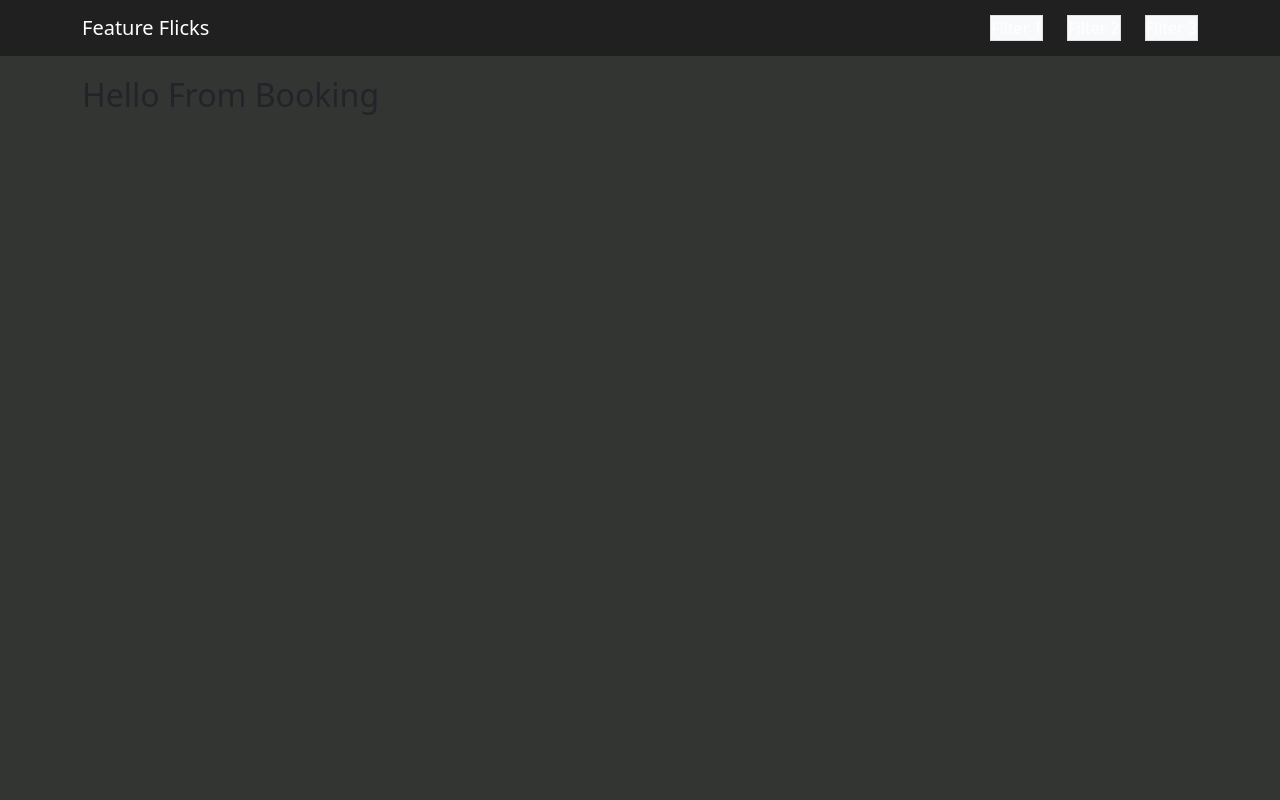
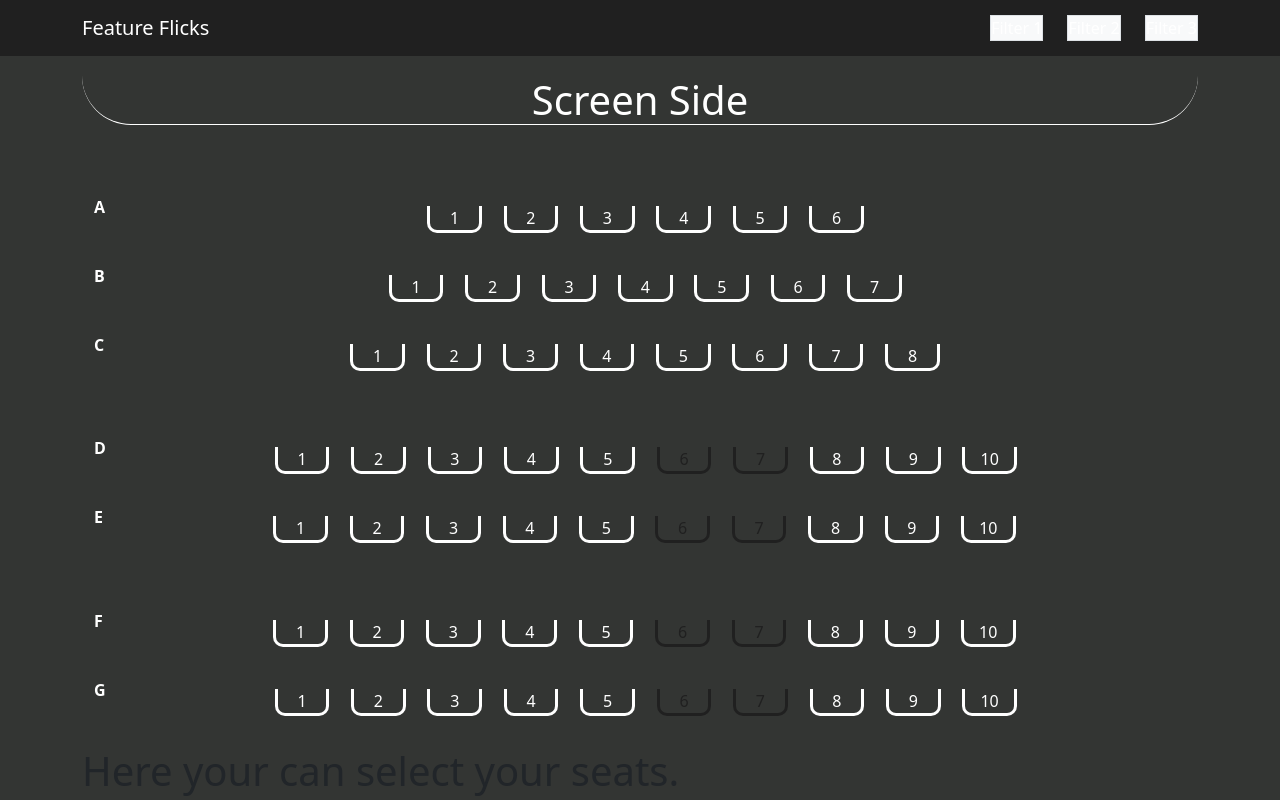
Before and after one commit to p33t00/feature-flicks, a React (Vite) app: page /booking in a window 1280 px wide. Built offline with nearby package versions, Linux system fonts and the light colour scheme.

Commit message:
Auditorium comp.

```diff
--- /dev/null
+++ b/src/components/Auditorium.css
@@ -0,0 +1,67 @@
+.container.auditorium-big {
+	width: 100%;
+	min-width: 360px;
+}
+
+.row-seat > span {
+	font-weight: bold;
+	float: none;
+	color: white;
+}
+
+.row-seat > div div{
+	display: inline-block;
+	text-align: center;
+	margin: 1%;
+	height: auto;
+	width: 5%;
+	min-width: 26px;
+	color: white;
+	border: 3px solid white;
+	border-bottom-left-radius: 10px;
+	border-bottom-right-radius: 10px;
+	border-top: 0px;
+}
+
+.row-seat > div div.booked-seat {
+	color: #202020;
+	border-color: #202020;
+}
+
+.row-seat > div div.booked-seat:hover {
+	color: #202020;
+	border-color: #202020;
+}
+
+.row-seat:hover > span {
+	color: #FFD100;
+}
+
+.row-seat > div div:hover {
+	color: #FFD100;
+	border-color: #FFD100;
+}
+
+.row-seat {
+	width: auto;
+	margin-bottom: 20px;
+}
+
+.row-C, .row-E {
+	margin-bottom: 55px;
+}
+
+.row-seat > div {
+	margin: auto;
+	display: block;
+	width: 100%;
+	border: none;
+
+	text-align: center;
+}
+
+@media (min-width: 399px) {
+  .row-seat > span {
+		float: left;
+	}
+}
--- /dev/null
+++ b/src/components/Auditorium.jsx
@@ -0,0 +1,109 @@
+import { Container, Row, Col } from 'react-bootstrap'
+
+import './Auditorium.css'
+
+const cols = 10
+const rows = 5
+
+export default function Auditorium() {
+	return (
+		<Container className="auditorium-big">
+			<div className="row-seat row-A">
+				<span>A</span>
+				<div>
+					<div>1</div>
+					<div>2</div>
+					<div>3</div>
+					<div>4</div>
+					<div>5</div>
+					<div>6</div>
+				</div>
+			</div>
+			<div className="row-seat row-B">
+				<span>B</span>
+				<div>
+					<div>1</div>
+					<div>2</div>
+					<div>3</div>
+					<div>4</div>
+					<div>5</div>
+					<div>6</div>
+					<div>7</div>
+				</div>
+			</div>
+			<div className="row-seat row-C">
+				<span>C</span>
+				<div>
+					<div>1</div>
+					<div>2</div>
+					<div>3</div>
+					<div>4</div>
+					<div>5</div>
+					<div>6</div>
+					<div>7</div>
+					<div>8</div>
+				</div>
+			</div>
+			<div className="row-seat row-D">
+				<span>D</span>
+				<div>
+					<div>1</div>
+					<div>2</div>
+					<div>3</div>
+					<div>4</div>
+					<div>5</div>
+					<div className="booked-seat">6</div>
+					<div className="booked-seat">7</div>
+					<div>8</div>
+					<div>9</div>
+					<div>10</div>
+				</div>
+			</div>
+			<div className="row-seat row-E">
+				<span>E</span>
+				<div>
+					<div>1</div>
+					<div>2</div>
+					<div>3</div>
+					<div>4</div>
+					<div>5</div>
+					<div className="booked-seat">6</div>
+					<div className="booked-seat">7</div>
+					<div>8</div>
+					<div>9</div>
+					<div>10</div>
+				</div>
+			</div>
+			<div className="row-seat row-F">
+				<span>F</span>
+				<div>
+					<div>1</div>
+					<div>2</div>
+					<div>3</div>
+					<div>4</div>
+					<div>5</div>
+					<div className="booked-seat">6</div>
+					<div className="booked-seat">7</div>
+					<div>8</div>
+					<div>9</div>
+					<div>10</div>
+				</div>
+			</div>
+			<div className="row-seat row-G">
+				<span>G</span>
+				<div>
+					<div>1</div>
+					<div>2</div>
+					<div>3</div>
+					<div>4</div>
+					<div>5</div>
+					<div className="booked-seat">6</div>
+					<div className="booked-seat">7</div>
+					<div>8</div>
+					<div>9</div>
+					<div>10</div>
+				</div>
+			</div>
+		</Container>
+	);
+}
--- /dev/null
+++ b/src/components/pages/Booking.css
@@ -0,0 +1,8 @@
+.screen-side {
+	color: white;
+	text-align: center;
+	border-bottom: 1px solid white;
+	border-bottom-left-radius: 50px;
+	border-bottom-right-radius: 50px;
+	margin-bottom: 70px;
+}
--- a/src/components/pages/Booking.jsx
+++ b/src/components/pages/Booking.jsx
@@ -1,5 +1,12 @@
+import './Booking.css'
+import Auditorium from '../Auditorium.jsx'
+
 export default function Booking() {
 	return (
-		<h2>Hello From Booking</h2>
+		<>
+		<h1 className="screen-side">Screen Side</h1>
+		<Auditorium />
+		<h1>Here your can select your seats.</h1>
+		</>
 	)
 }
--- a/src/components/pages/Main.jsx
+++ b/src/components/pages/Main.jsx
@@ -4,8 +4,8 @@ import Screening from '../Screening.jsx'
 export default function Main() {
 	return (
 		<Stack gap={4}>
-      <Screening />
-      <Screening />
-    </Stack>
+	      <Screening />
+	      <Screening />
+	    </Stack>
 	)
 }
```
